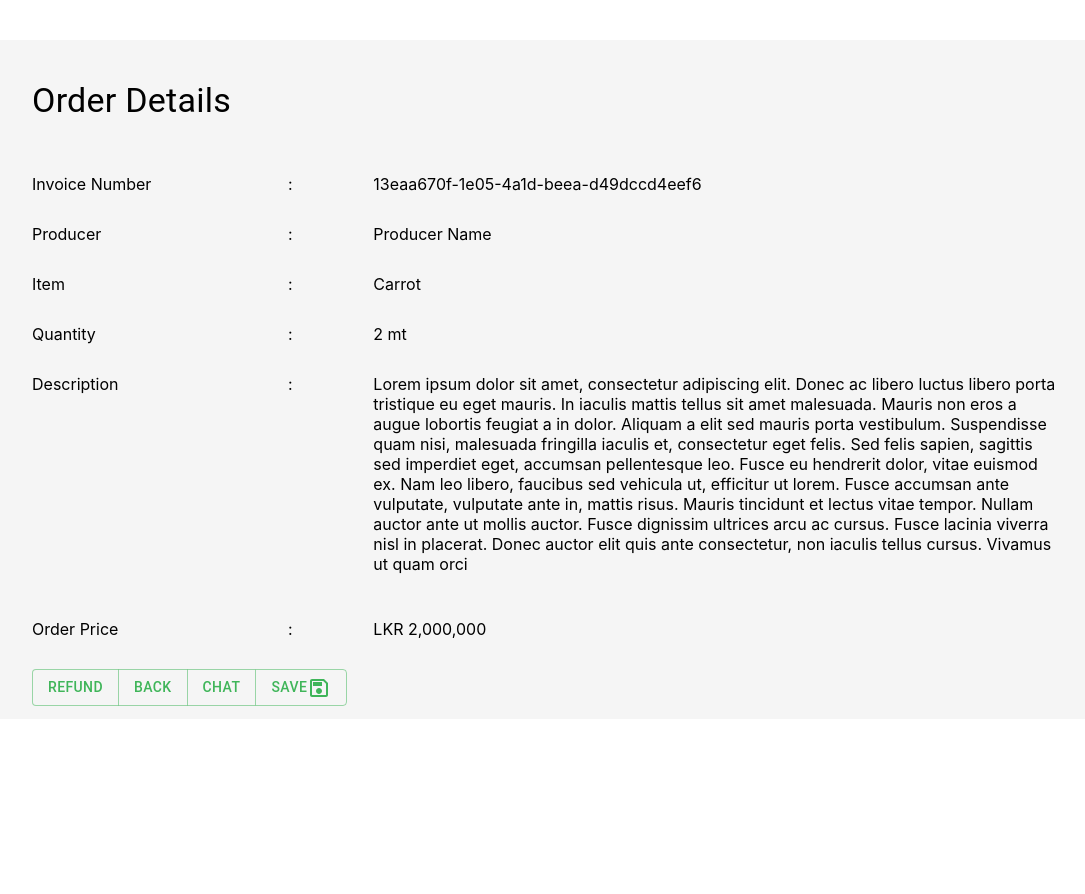
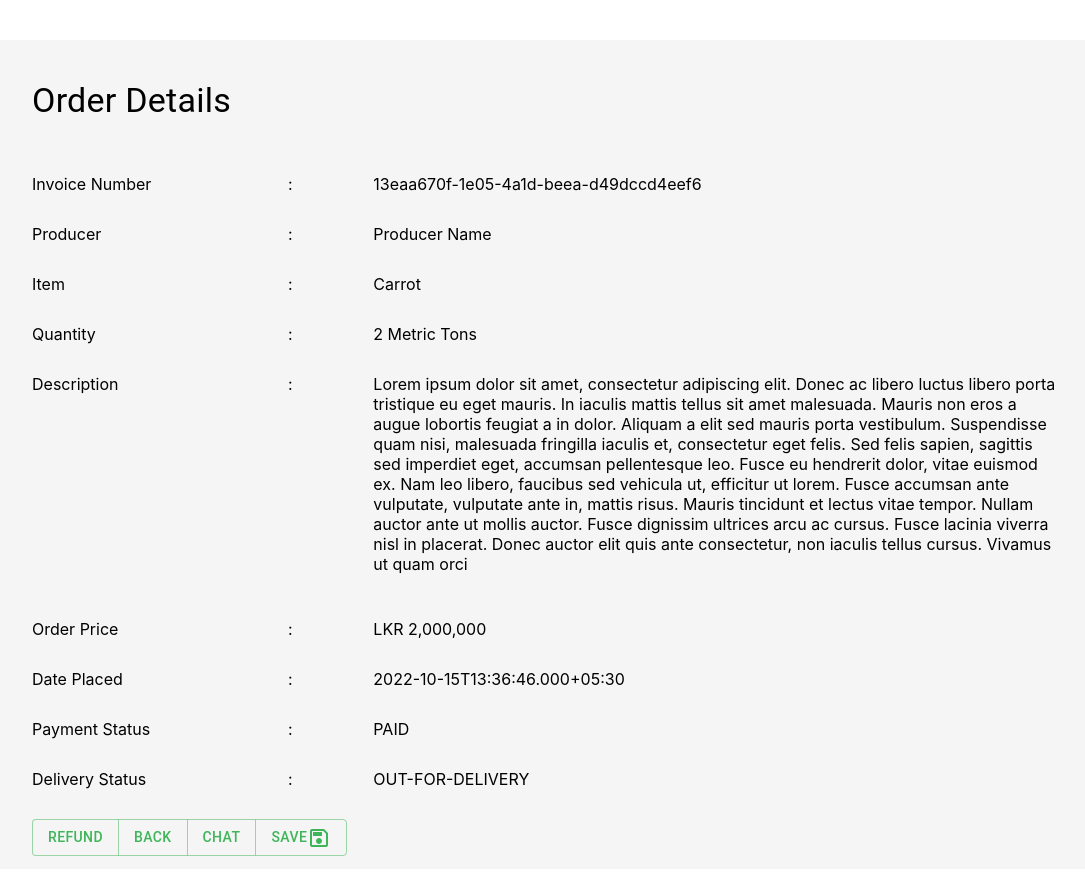
Before and after one commit to Async-Devs/agriventure-express-web-frontend, a React (Create React App) app: page /orders/1 in a window 1280 px wide. Shown: the top 894 px of the page, without its empty margins (96-1181 px from the left). Before the commit the page ends 800 px from the top, so only its background shows below. Built offline with nearby package versions, Linux system fonts and the light colour scheme.

Commit message:
Update orderView.jsx

```diff
--- a/src/pages/orderView/orderView.jsx
+++ b/src/pages/orderView/orderView.jsx
@@ -3,7 +3,7 @@ import {Box, ButtonGroup, Grid, Typography} from "@mui/material";
 import Button from "@mui/material/Button";
 import RefundRequest from "../../components/refundRequest/refundRequest";
 import {useParams} from "react-router-dom";
-import SaveButton from "../../components/button/button";
+import SaveButton, {LinkedButton} from "../../components/button/button";
 import CustomInformationListItem from "../../components/customInformationListItem/customInformationListItem";
 
 function OrderView(){
@@ -59,14 +59,17 @@ function OrderView(){
 					<CustomInformationListItem topMargin={topGap} height={itemHeight} infoTitle={"Invoice Number"} infoValue={`${id}3eaa670f-1e05-4a1d-beea-d49dccd4eef6`}/>
 					<CustomInformationListItem topMargin={topGap} height={itemHeight} infoTitle={"Producer"} infoValue={"Producer Name"}/>
 					<CustomInformationListItem topMargin={topGap} height={itemHeight} infoTitle={"Item"} infoValue={"Carrot"}/>
-					<CustomInformationListItem topMargin={topGap} height={itemHeight} infoTitle={"Quantity"} infoValue={"2 mt"}/>
+					<CustomInformationListItem topMargin={topGap} height={itemHeight} infoTitle={"Quantity"} infoValue={"2 Metric Tons"}/>
 					<CustomInformationListItem topMargin={topGap} height={"auto"} infoTitle={"Description"} infoValue={"Lorem ipsum dolor sit amet, consectetur adipiscing elit. Donec ac libero luctus libero porta tristique eu eget mauris. In iaculis mattis tellus sit amet malesuada. Mauris non eros a augue lobortis feugiat a in dolor. Aliquam a elit sed mauris porta vestibulum. Suspendisse quam nisi, malesuada fringilla iaculis et, consectetur eget felis. Sed felis sapien, sagittis sed imperdiet eget, accumsan pellentesque leo. Fusce eu hendrerit dolor, vitae euismod ex. Nam leo libero, faucibus sed vehicula ut, efficitur ut lorem. Fusce accumsan ante vulputate, vulputate ante in, mattis risus. Mauris tincidunt et lectus vitae tempor. Nullam auctor ante ut mollis auctor. Fusce dignissim ultrices arcu ac cursus. Fusce lacinia viverra nisl in placerat. Donec auctor elit quis ante consectetur, non iaculis tellus cursus. Vivamus ut quam orci"}/>
 					<CustomInformationListItem topMargin={topGap} height={itemHeight} infoTitle={"Order Price"} infoValue={"LKR 2,000,000"}/>
+					<CustomInformationListItem topMargin={topGap} height={itemHeight} infoTitle={"Date Placed"} infoValue={"2022-10-15T13:36:46.000+05:30"}/>
+					<CustomInformationListItem topMargin={topGap} height={itemHeight} infoTitle={"Payment Status"} infoValue={"PAID"}/>
+					<CustomInformationListItem topMargin={topGap} height={itemHeight} infoTitle={"Delivery Status"} infoValue={"OUT-FOR-DELIVERY"}/>
 
 					<Grid container item xs={8} mt={topGap} height={itemHeight} >
 						<ButtonGroup variant="outlined" aria-label="outlined button group" item xs={4}>
 							<Button onClick={onClickRefund} >Refund</Button>
-							<Button>Back</Button>
+							<LinkedButton href={"/orders"} content={"Back"}/>
 							<Button onClick={onClickChat}>Chat</Button>
 							<SaveButton />
 						</ButtonGroup>
```
